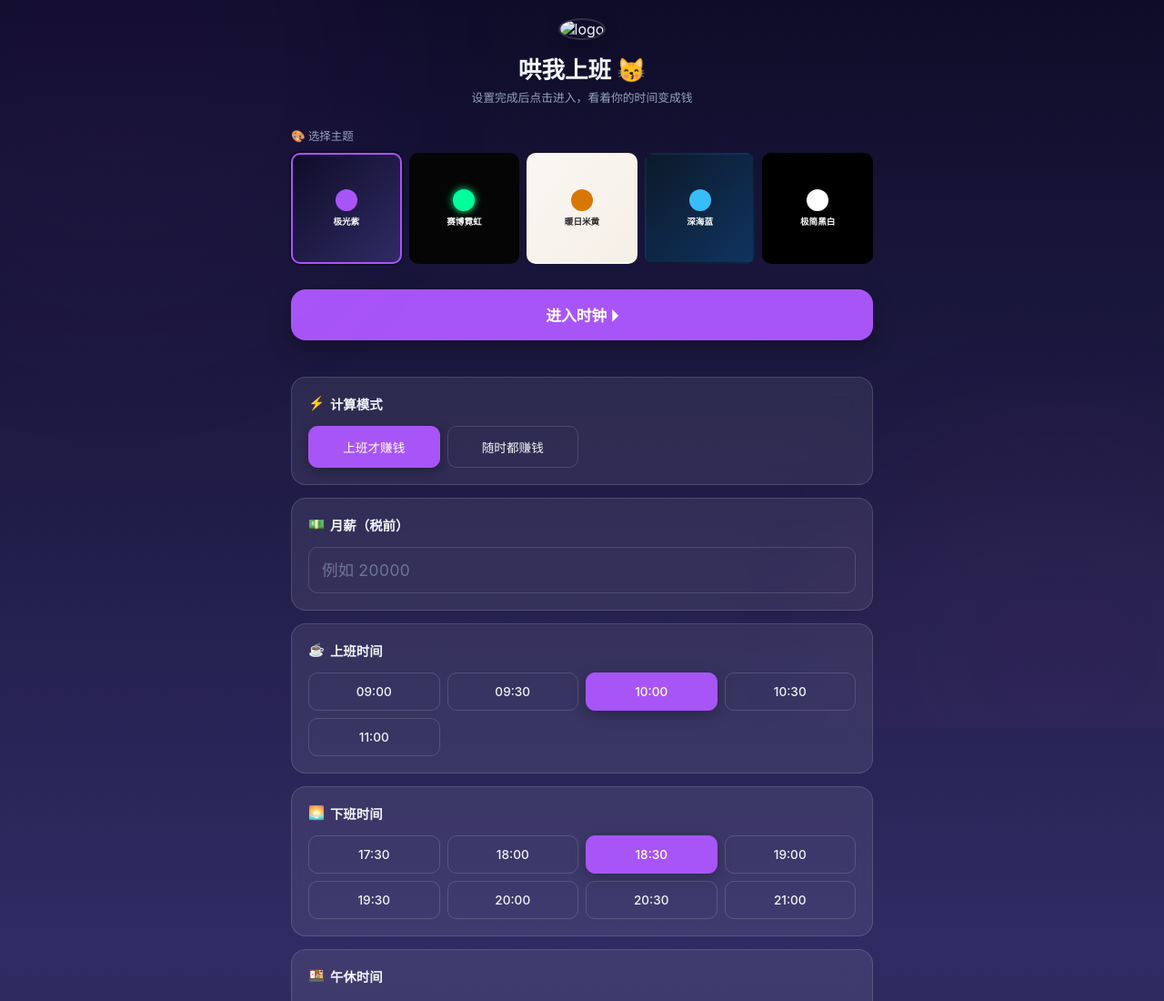
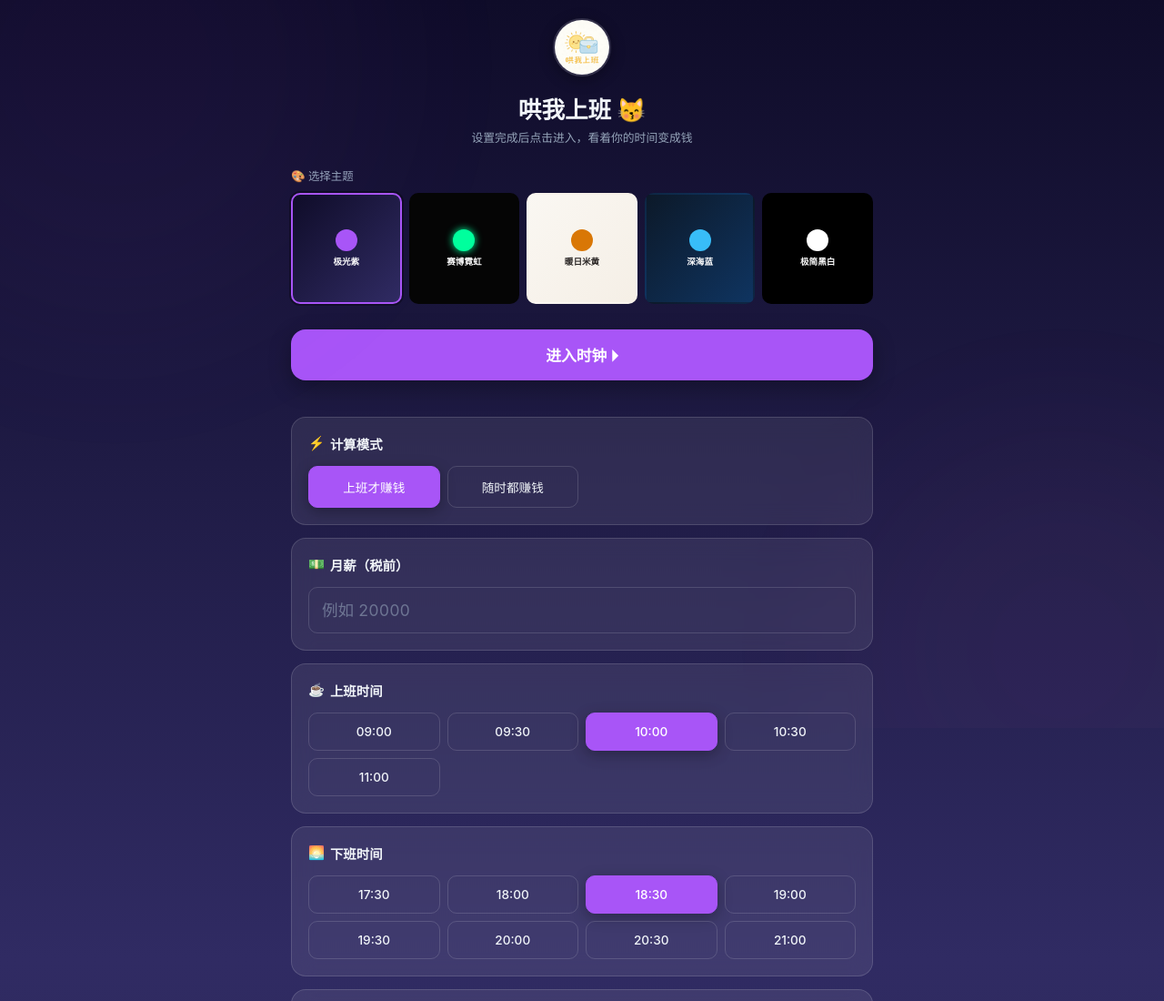
Before and after one commit to XiaoZ-0218/salary-clock, a plain HTML site: page index.html in a window 1280 px wide. Shown: the top 1100 px of the page at 91% size. Drawn offline with Linux system fonts and the light colour scheme.

Commit message:
fix: 修复logo引用错误

```diff
--- a/index.html
+++ b/index.html
@@ -384,7 +384,7 @@
     <!-- 设置页 -->
     <div id="setupView">
         <div class="setup-header">
-            <img src="img/f61eceb37bb95437f5269e09b0c10e38.png" alt="logo">
+            <img src="img/logo.png" alt="logo">
             <h1>哄我上班 😽</h1>
             <p>设置完成后点击进入，看着你的时间变成钱</p>
         </div>
```
